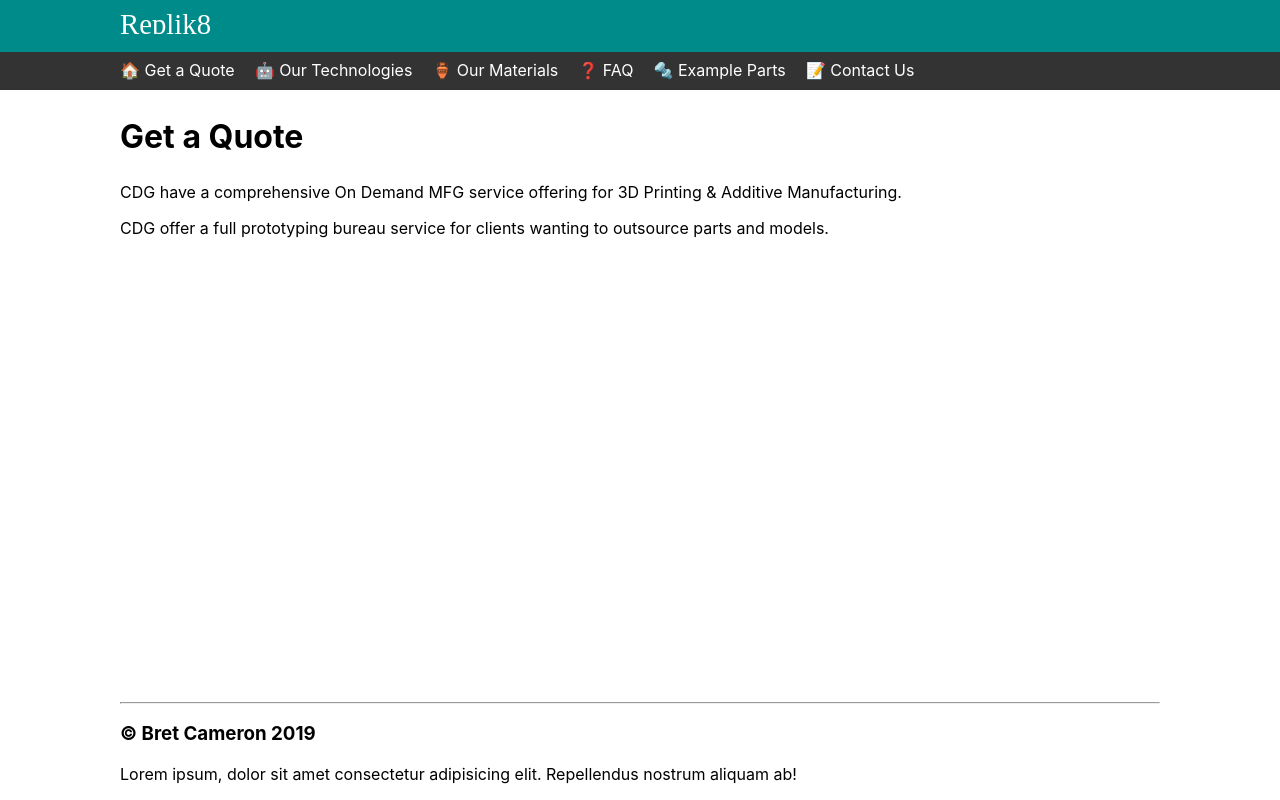
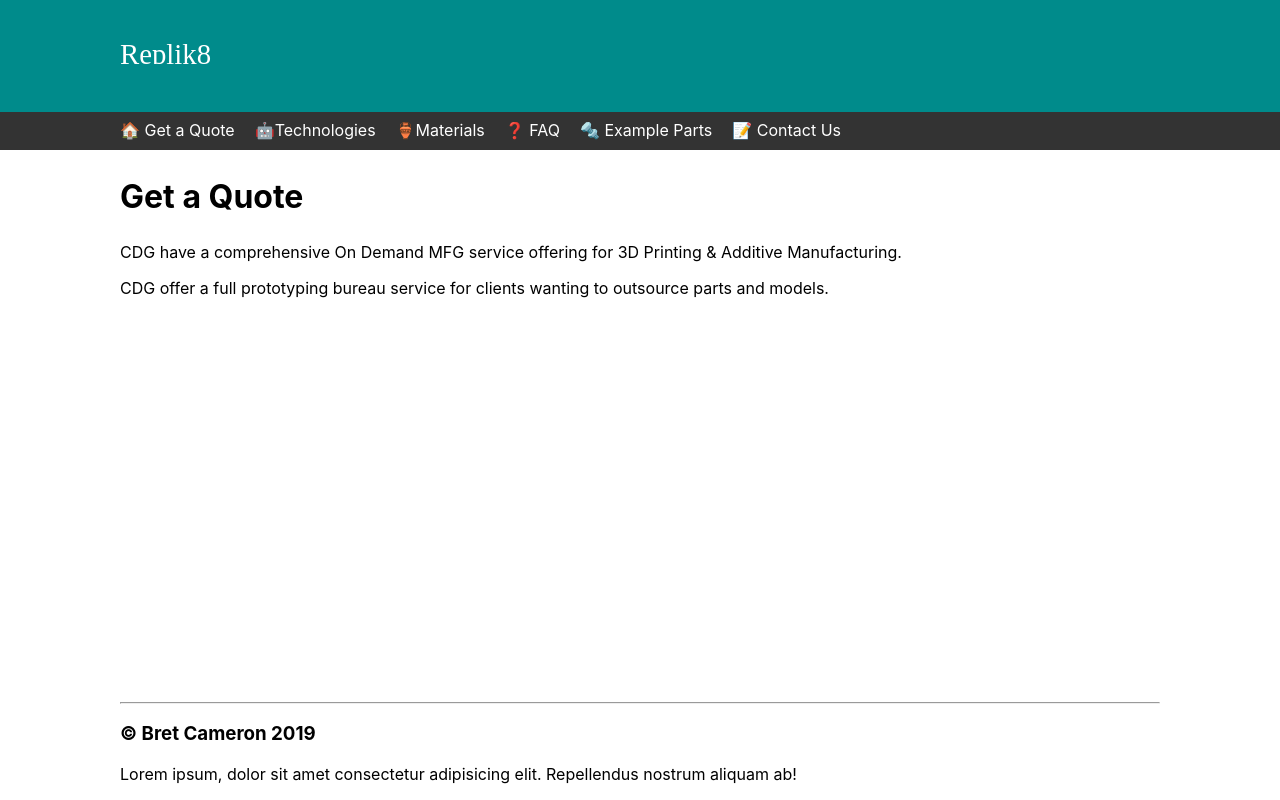
Before and after one commit to BretCameron/cdg-bureau-react, a React (Create React App) app: page / in a window 1280 px wide. Built offline with nearby package versions, Linux system fonts and the light colour scheme.

Commit message:
Re-style header and navbar

```diff
--- a/src/Layout.scss
+++ b/src/Layout.scss
@@ -25,6 +25,12 @@ h2 {
 
 header {
   background: darkcyan;
+  // border-bottom: 5px solid darkcyan;
+  padding: 30px 0;
+
+  img {
+    width: 200px;
+  }
 
   div > h1 {
     color: white;
@@ -78,8 +84,8 @@ footer > h3 {
 
   li > a:hover {
     padding: 6px 0 8px 0;
-    border-top: 1px solid gray;
-    border-bottom: 1px solid gray;
+    border-top: 1px solid lightgray;
+    border-bottom: 1px solid lightgray;
     // border-bottom: 1px solid black;
   }
 
--- a/src/Navigation.js
+++ b/src/Navigation.js
@@ -7,6 +7,7 @@ import FAQ from './pages/FAQ';
 import ExampleParts from './pages/ExampleParts';
 import ContactUs from './pages/ContactUs';
 // import Hero from './Hero';
+// import Logo from './Replik8.svg';
 
 export default class Navigation extends Component {
     render() {
@@ -17,8 +18,8 @@ export default class Navigation extends Component {
                         <ul id="nav-list">
                             <div className="container">
                                 <li><Link to="/"><span role="img" aria-label="emoji">🏠</span> Get a Quote</Link></li>
-                                <li><Link to="/technologies"><span role="img" aria-label="emoji">🤖</span> Our Technologies</Link></li>
-                                <li><Link to="/materials"><span role="img" aria-label="emoji">🏺</span> Our Materials</Link></li>
+                                <li><Link to="/technologies"><span role="img" aria-label="emoji">🤖</span>Technologies</Link></li>
+                                <li><Link to="/materials"><span role="img" aria-label="emoji">🏺</span>Materials</Link></li>
                                 <li><Link to="/faq"><span role="img" aria-label="emoji">❓</span> FAQ</Link></li>
                                 <li><Link to="/example-parts"><span role="img" aria-label="emoji">🔩</span> Example Parts</Link></li>
                                 <li><Link to="/contact-us"><span role="img" aria-label="emoji">📝</span> Contact Us</Link></li>
```
Also changed, not shown: src/Replik8.svg.
